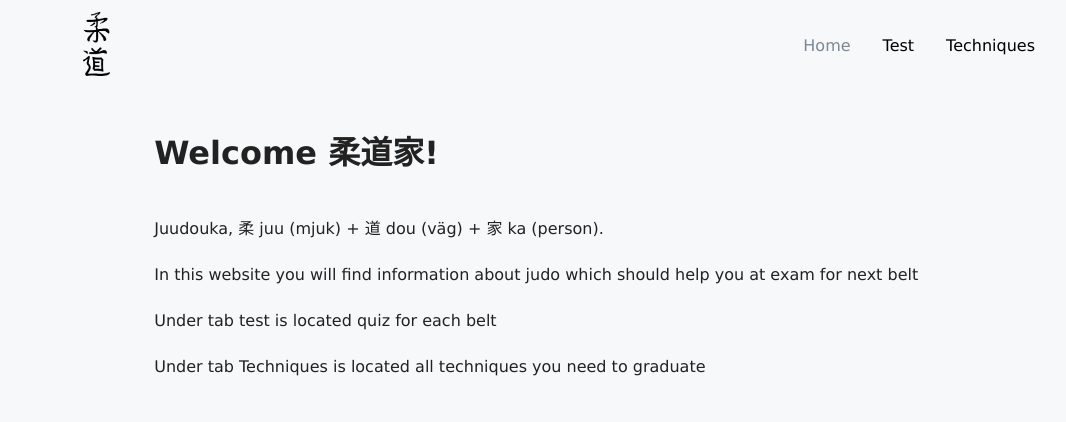
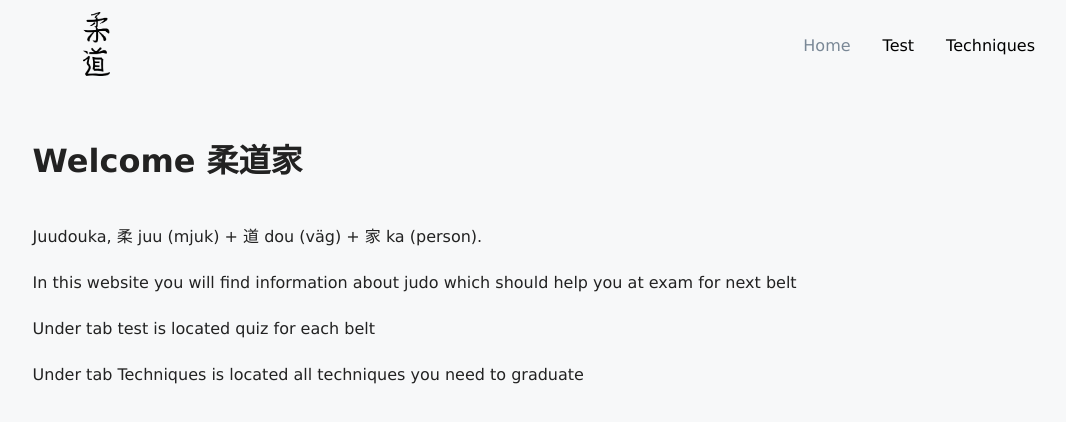
Before and after one commit to alexyak1/JudoTest, a React (Create React App) app: page / in a window 1280 px wide. Shown: the top 422 px of the page, without its empty margins (89-1155 px from the left). Built offline with nearby package versions, Linux system fonts and the light colour scheme.

Commit message:
fix home page

```diff
--- a/src/index.css
+++ b/src/index.css
@@ -10,11 +10,11 @@ body {
   align-items: center;
   min-height: 100vh;
 }
-p, h1 {
+.homePageText {
   padding: 0.5em;
   text-align: left;
-  padding-left:10%;
-  padding-right:10%;
+  padding-left:5%;
+  padding-right:5%;
 }
 
 code {
--- a/src/pages/index.css
+++ b/src/pages/index.css
@@ -1,14 +1,5 @@
 html {
   font-family: sans-serif;
-}
-
-h1 {
-  margin: 20px 0;
-}
-
-p {
-  line-height: 1.5em;
-  margin: 0 0 6px 0;
 }
 
 .quiz {
--- a/src/pages/index.js
+++ b/src/pages/index.js
@@ -2,12 +2,12 @@ import React from 'react';
 
 const Home = () => {
   return (
-    <div className="question-section">
-      <h1>Welcome 柔道家!</h1>
-      <p>Juudouka, 柔 juu (mjuk) + 道 dou (väg) + 家 ka (person).</p>
-      <p>In this website you will find information about judo which should help you at exam for next belt</p>
-      <p>Under tab test is located quiz for each belt</p>
-      <p>Under tab Techniques is located all techniques you need to graduate</p>
+    <div className="homePageText">
+      <h1 className="homePageText">Welcome 柔道家</h1>
+      <p className="homePageText">Juudouka, 柔 juu (mjuk) + 道 dou (väg) + 家 ka (person).</p>
+      <p className="homePageText">In this website you will find information about judo which should help you at exam for next belt</p>
+      <p className="homePageText">Under tab test is located quiz for each belt</p>
+      <p className="homePageText">Under tab Techniques is located all techniques you need to graduate</p>
     </div >
   );
 };
```
